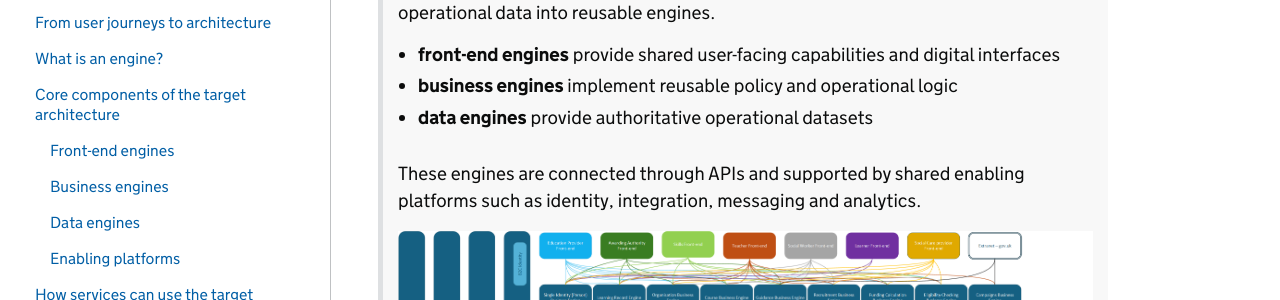
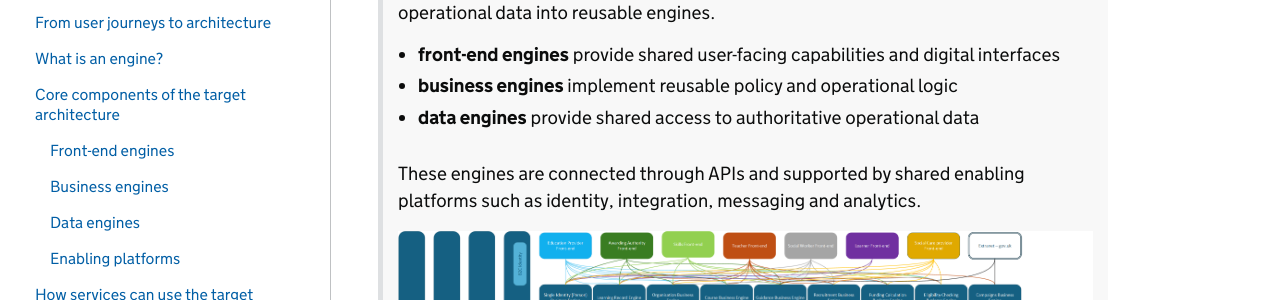
Before and after one commit to DFE-Digital/architecture, a Jekyll site: the page built from reference/dfe-target-architecture.md, in a window 1280 px wide. Shown: the part 285-585 px from the top of the page. Built offline with Jekyll 4.4.1, drawn with Linux system fonts in a browser that asks for light colours; our own code applies the rules of GitHub Pages for plain Markdown files.

Commit message:
Update data engines description for clarity
Clarified description of data engines in architecture.

```diff
--- a/reference/dfe-target-architecture.md
+++ b/reference/dfe-target-architecture.md
@@ -14,7 +14,7 @@ expires: 2027-03-05
 >     and digital interfaces
 > -   **business engines** implement reusable policy and operational
 >     logic
-> -   **data engines** provide authoritative operational datasets
+> -   **data engines** provide shared access to authoritative operational data
 >
 > These engines are connected through APIs and supported by shared
 > enabling platforms such as identity, integration, messaging and
```
